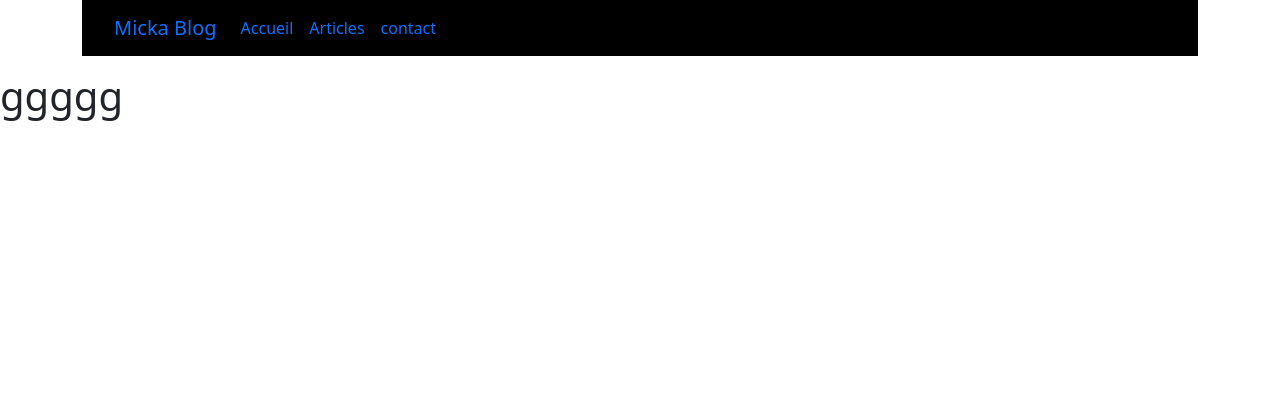
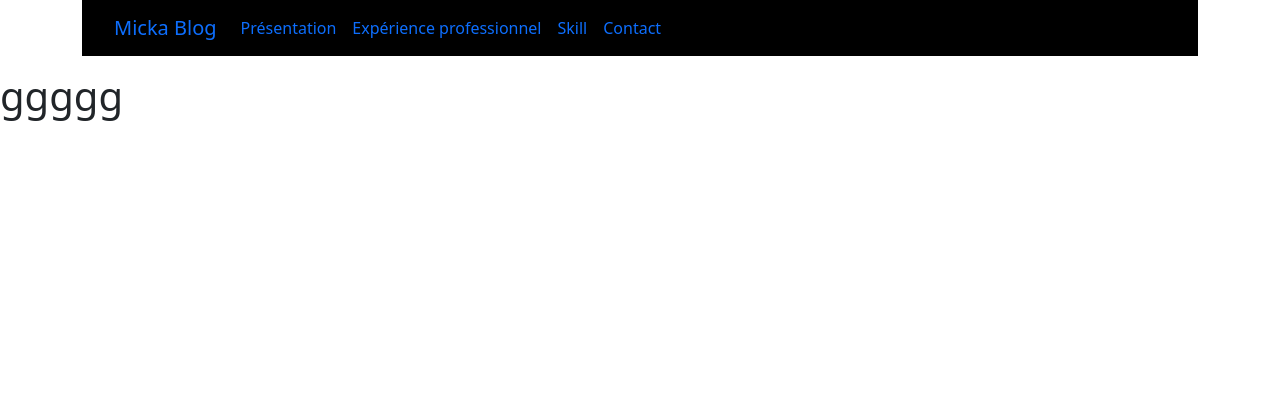
Before and after one commit to micka-sudo/cv_site, a Django app: page / in a window 1280 px wide. Shown: the top 420 px of the page. Run offline with Django 4.2, Linux system fonts and the light colour scheme.

Commit message:
change navbar tittle

```diff
--- a/app_site_cv/templates/navbar_footer.html
+++ b/app_site_cv/templates/navbar_footer.html
@@ -24,14 +24,17 @@
                       </button>
                       <div class="collapse navbar-collapse" id="navbarNav">
                         <ul class="navbar-nav">
-                          <li class="nav-item active">
-                            <a class="nav-link" href="{% url 'home' %}">Accueil</a>
+                          <li class="nav-item ">
+                            <a class="nav-link" href="{% url 'home' %}">Présentation</a>
                           </li>
                           <li class="nav-item">
-                            <a class="nav-link">Articles</a>
+                            <a class="nav-link">Expérience professionnel</a>
                           </li>
                           <li class="nav-item">
-                            <a class="nav-link">contact</a>
+                            <a class="nav-link">Skill</a>
+                          </li>
+                            <li class="nav-item">
+                            <a class="nav-link">Contact</a>
                           </li>
                         </ul>
                       </div>
```
